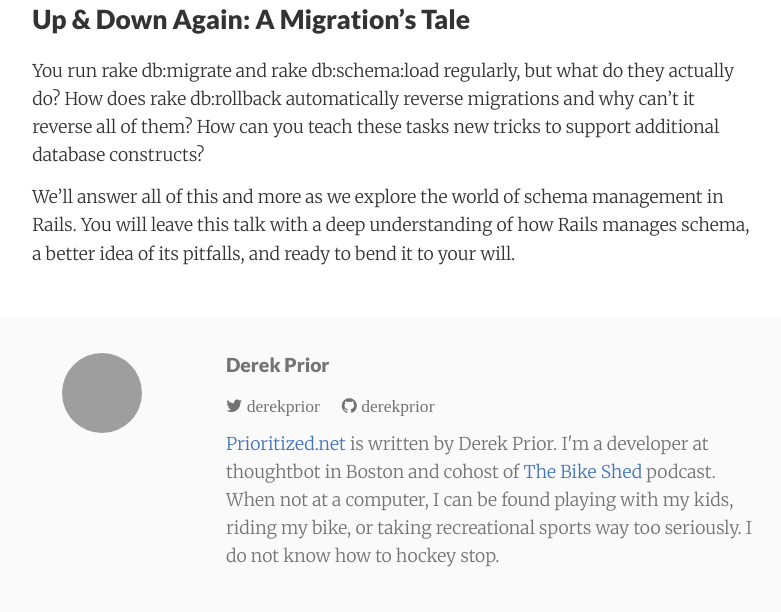
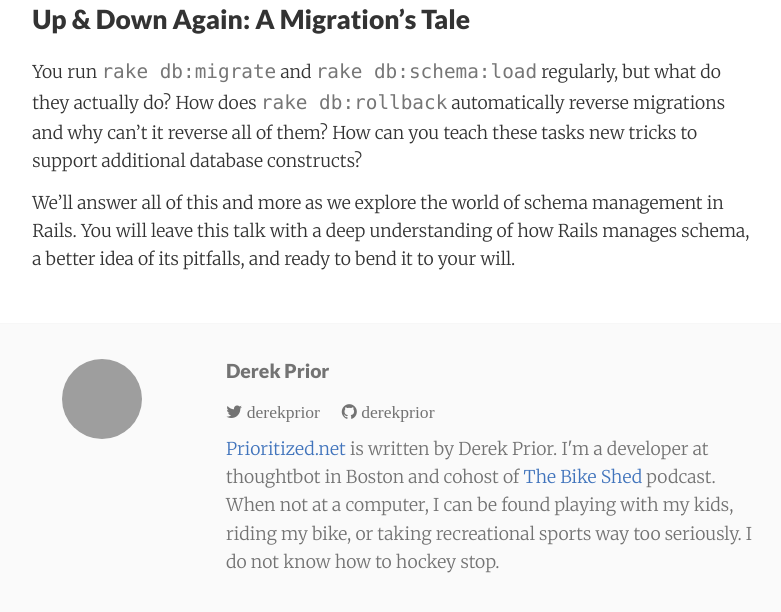
Before and after one commit to derekprior/derekprior.github.io, a Jekyll site: the page built from talks.md, in a window 1280 px wide and 900 px high, scrolled down 1350 px, cut to the strip 267-879 px from the top of the window. Shown: the whole strip, without its empty margins (247-1028 px from the left). Built offline with Jekyll 4.4.1, drawn with Linux system fonts in a browser that asks for light colours; nearby versions of some CDN libraries; grey boxes are pictures that could not be loaded.

```diff
--- a/talks.md
+++ b/talks.md
@@ -47,9 +47,9 @@ those changes have throughout your application stack.
 
 ## Up & Down Again: A Migration's Tale
 
-You run rake db:migrate and rake db:schema:load regularly, but what do they
-actually do? How does rake db:rollback automatically reverse migrations and why
-can't it reverse all of them? How can you teach these tasks new tricks to
+You run `rake db:migrate` and `rake db:schema:load` regularly, but what do they
+actually do? How does `rake db:rollback` automatically reverse migrations and
+why can't it reverse all of them? How can you teach these tasks new tricks to
 support additional database constructs?
 
 We'll answer all of this and more as we explore the world of schema management
```
